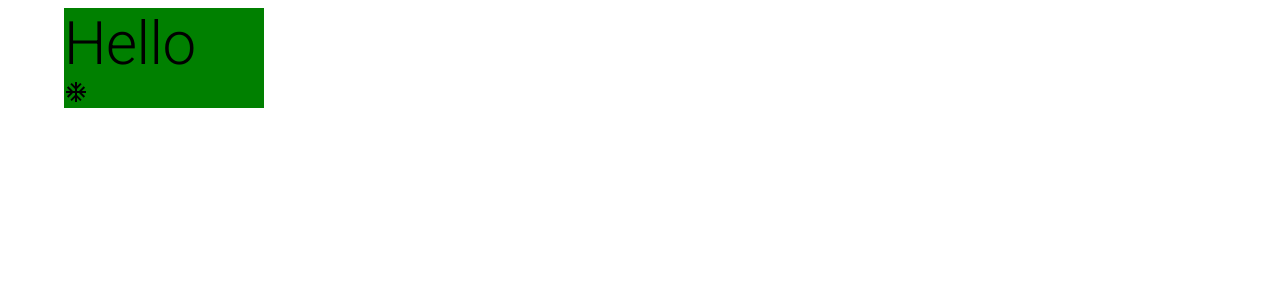
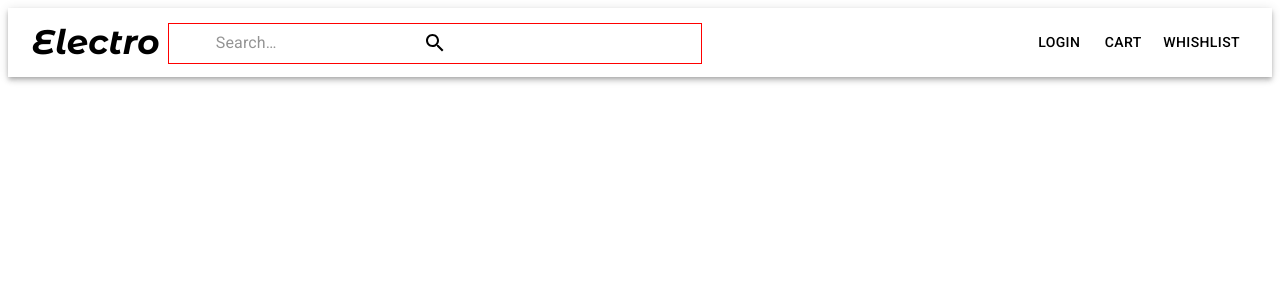
Before and after one commit to yasmino/Electro, a React (Vite) app: page / in a window 1280 px wide. Shown: the top 300 px of the page. Built offline with nearby package versions, Linux system fonts and the light colour scheme.

Commit message:
feat(Navbar): create Basic Navbar

```diff
--- a/package.json
+++ b/package.json
@@ -12,14 +12,10 @@
   "dependencies": {
     "@emotion/react": "^11.11.1",
     "@emotion/styled": "^11.11.0",
-<<<<<<< HEAD
     "@fontsource/roboto": "^5.0.8",
     "@mui/icons-material": "^5.14.18",
     "@mui/material": "^5.14.18",
     "@mui/styled-engine-sc": "^6.0.0-alpha.6",
-=======
-    "@mui/material": "^5.14.18",
->>>>>>> f0f6e172828b21c5821d55c2fade084cdd8bcc2c
     "react": "^18.2.0",
     "react-dom": "^18.2.0",
     "styled-components": "^6.1.1"
@@ -32,6 +28,7 @@
     "eslint-plugin-react": "^7.33.2",
     "eslint-plugin-react-hooks": "^4.6.0",
     "eslint-plugin-react-refresh": "^0.4.4",
+    "react-router-dom": "^6.20.0",
     "vite": "^5.0.0"
   }
 }
--- a/src/App.jsx
+++ b/src/App.jsx
@@ -1,10 +1,19 @@
-import NavBar from "./Components/Navbar/Navbar";
+import { BrowserRouter, Routes, Route } from "react-router-dom";
+import Home from "./Pages/Home";
+import Login from "./Pages/Login";
+import Cart from "./Pages/Cart";
+import WhishList from "./Pages/WhishList";
 
 function App() {
   return (
-    <>
-      <NavBar />
-    </>
+    <BrowserRouter>
+      <Routes>
+        <Route path="/" element={<Home />} />
+        <Route path="/login" element={<Login />} />
+        <Route path="/cart" element={<Cart />} />
+        <Route path="/whishList" element={<WhishList />} />
+      </Routes>
+    </BrowserRouter>
   );
 }
 
--- a/src/Components/Navbar/Navbar.jsx
+++ b/src/Components/Navbar/Navbar.jsx
@@ -1,16 +1,250 @@
-import { Box, Container, Typography } from "@mui/material";
-import AcUnitIcon from "@mui/icons-material/AcUnit";
-const NavBar = () => {
+import * as React from "react";
+import AppBar from "@mui/material/AppBar";
+import Box from "@mui/material/Box";
+import Toolbar from "@mui/material/Toolbar";
+import IconButton from "@mui/material/IconButton";
+import Typography from "@mui/material/Typography";
+import Menu from "@mui/material/Menu";
+import MenuIcon from "@mui/icons-material/Menu";
+import Container from "@mui/material/Container";
+import Button from "@mui/material/Button";
+import MenuItem from "@mui/material/MenuItem";
+import { styled, alpha } from "@mui/material/styles";
+import SearchIcon from "@mui/icons-material/Search";
+import InputBase from "@mui/material/InputBase";
+import "./navbar.css";
+import { Link } from "react-router-dom";
+
+const pages = ["Login", "Cart", "WhishList"];
+const settings = ["Profile", "Account", "Dashboard", "Logout"];
+
+function NavBar() {
+  const [anchorElNav, setAnchorElNav] = React.useState(null);
+  const [anchorElUser, setAnchorElUser] = React.useState(null);
+
+  const handleOpenNavMenu = (event) => {
+    setAnchorElNav(event.currentTarget);
+  };
+
+  const handleCloseNavMenu = () => {
+    setAnchorElNav(null);
+  };
+
+  const handleCloseUserMenu = () => {
+    setAnchorElUser(null);
+  };
+
+  const Search = styled("div")(({ theme }) => ({
+    position: "relative",
+    borderRadius: theme.shape.borderRadius,
+    backgroundColor: alpha(theme.palette.common.white, 0.15),
+    "&:hover": {
+      backgroundColor: alpha(theme.palette.common.white, 0.25),
+    },
+    marginLeft: 0,
+    width: "100%",
+    [theme.breakpoints.up("sm")]: {
+      marginLeft: theme.spacing(1),
+      width: "auto",
+    },
+  }));
+
+  const SearchIconWrapper = styled("div")(({ theme }) => ({
+    padding: theme.spacing(0, 2),
+    height: "100%",
+    position: "absolute",
+    pointerEvents: "none",
+    display: "flex",
+    alignItems: "center",
+    justifyContent: "center",
+  }));
+
+  const StyledInputBase = styled(InputBase)(({ theme }) => ({
+    color: "inherit",
+    "& .MuiInputBase-input": {
+      padding: theme.spacing(1, 1, 1, 0),
+      // vertical padding + font size from searchIcon
+      paddingLeft: `calc(1em + ${theme.spacing(4)})`,
+      transition: theme.transitions.create("width"),
+      width: "100%",
+      [theme.breakpoints.up("sm")]: {
+        width: "12ch",
+        "&:focus": {
+          width: "20ch",
+        },
+      },
+    },
+  }));
+
   return (
-    <>
-      <Container>
-        <Box sx={{ width: "200px", bgcolor: "green" }}>
-          <Typography variant="h2">Hello</Typography>
-          <AcUnitIcon />
-        </Box>
+    <AppBar position="static" sx={{ color: "black", bgcolor: "white" }}>
+      <Container maxWidth="xl">
+        <Toolbar disableGutters>
+          {/*start menu button */}
+          <Box sx={{ flexGrow: 1, display: { xs: "flex", md: "none" } }}>
+            <IconButton
+              size="large"
+              aria-label="account of current user"
+              aria-controls="menu-appbar"
+              aria-haspopup="true"
+              onClick={handleOpenNavMenu}
+              color="inherit"
+            >
+              <MenuIcon />
+            </IconButton>
+
+            <Menu
+              id="menu-appbar"
+              anchorEl={anchorElNav}
+              anchorOrigin={{
+                vertical: "bottom",
+                horizontal: "left",
+              }}
+              keepMounted
+              transformOrigin={{
+                vertical: "top",
+                horizontal: "left",
+              }}
+              open={Boolean(anchorElNav)}
+              onClose={handleCloseNavMenu}
+              sx={{
+                display: { xs: "block", md: "none" },
+              }}
+            >
+              {pages.map((page) => (
+                <MenuItem key={page} onClick={handleCloseNavMenu}>
+                  <Typography textAlign="center">{page}</Typography>
+                </MenuItem>
+              ))}
+            </Menu>
+          </Box>
+
+          {/* strat Logo */}
+          <Typography variant="h4" className="electroLogo">
+            Electro
+          </Typography>
+
+          {/* start search */}
+          <Search sx={{}}>
+            <SearchIconWrapper
+              sx={{
+                width: "500px",
+                border: "1px",
+                borderStyle: "solid",
+                borderColor: "red",
+              }}
+            >
+              <SearchIcon />
+            </SearchIconWrapper>
+            <StyledInputBase
+              placeholder="Search…"
+              inputProps={{ "aria-label": "search" }}
+            />
+          </Search>
+
+          <Typography
+            variant="h6"
+            noWrap
+            component="a"
+            href="#app-bar-with-responsive-menu"
+            sx={{
+              mr: 2,
+              display: { xs: "none", md: "flex" },
+              fontFamily: "monospace",
+              fontWeight: 700,
+              letterSpacing: ".3rem",
+              color: "inherit",
+              textDecoration: "none",
+            }}
+          ></Typography>
+
+          {/* menu pages */}
+          <Box
+            sx={{
+              flexGrow: 1,
+              display: {
+                xs: "none",
+                md: "flex",
+
+                justifyContent: "end",
+              },
+            }}
+          >
+            <Button
+              onClick={handleCloseNavMenu}
+              sx={{
+                my: 2,
+                display: "block",
+                textDecoration: "none",
+              }}
+            >
+              <Link
+                to="/login"
+                style={{ textDecoration: "none", color: "black" }}
+              >
+                Login
+              </Link>
+            </Button>
+
+            <Button
+              onClick={handleCloseNavMenu}
+              sx={{
+                my: 2,
+                display: "block",
+              }}
+            >
+              <Link
+                to="/cart"
+                style={{ textDecoration: "none", color: "black" }}
+              >
+                Cart
+              </Link>
+            </Button>
+
+            <Button
+              onClick={handleCloseNavMenu}
+              sx={{
+                my: 2,
+                display: "block",
+              }}
+            >
+              <Link
+                to="/whishList"
+                style={{ textDecoration: "none", color: "black" }}
+              >
+                WhishList
+              </Link>
+            </Button>
+          </Box>
+
+          {/* menu on small screen size */}
+          <Box sx={{ flexGrow: 0 }}>
+            <Menu
+              sx={{ mt: "45px" }}
+              id="menu-appbar"
+              anchorEl={anchorElUser}
+              anchorOrigin={{
+                vertical: "top",
+                horizontal: "right",
+              }}
+              keepMounted
+              transformOrigin={{
+                vertical: "top",
+                horizontal: "right",
+              }}
+              open={Boolean(anchorElUser)}
+              onClose={handleCloseUserMenu}
+            >
+              {settings.map((setting) => (
+                <MenuItem key={setting} onClick={handleCloseUserMenu}>
+                  <Typography textAlign="center">{setting}</Typography>
+                </MenuItem>
+              ))}
+            </Menu>
+          </Box>
+        </Toolbar>
       </Container>
-    </>
+    </AppBar>
   );
-};
-
+}
 export default NavBar;
--- /dev/null
+++ b/src/Components/Navbar/navbar.css
@@ -0,0 +1,8 @@
+@import url('https://fonts.googleapis.com/css2?family=Montserrat+Alternates:ital,wght@1,700&display=swap');
+
+.electroLogo {
+    font-family: 'Montserrat Alternates', sans-serif !important;
+    letter-spacing: .04rem;
+    line-height: 1;
+
+}
--- /dev/null
+++ b/src/Pages/Cart.jsx
@@ -0,0 +1,7 @@
+import React from "react";
+
+const Cart = () => {
+  return <div>Cart</div>;
+};
+
+export default Cart;
--- /dev/null
+++ b/src/Pages/Home.jsx
@@ -0,0 +1,11 @@
+import NavBar from "../Components/Navbar/Navbar";
+
+const Home = () => {
+  return (
+    <div>
+      <NavBar />
+    </div>
+  );
+};
+
+export default Home;
--- /dev/null
+++ b/src/Pages/Login.jsx
@@ -0,0 +1,7 @@
+import React from "react";
+
+const Login = () => {
+  return <div>Login</div>;
+};
+
+export default Login;
--- /dev/null
+++ b/src/Pages/WhishList.jsx
@@ -0,0 +1,7 @@
+import React from "react";
+
+const WhishList = () => {
+  return <div>WhishList</div>;
+};
+
+export default WhishList;
```
Also changed, not shown: 1 other file (tests, documents, lock files or other folders).
